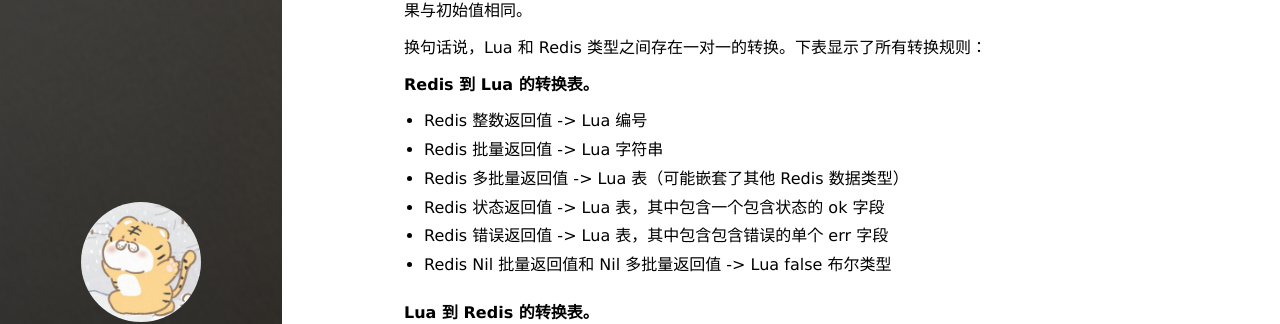
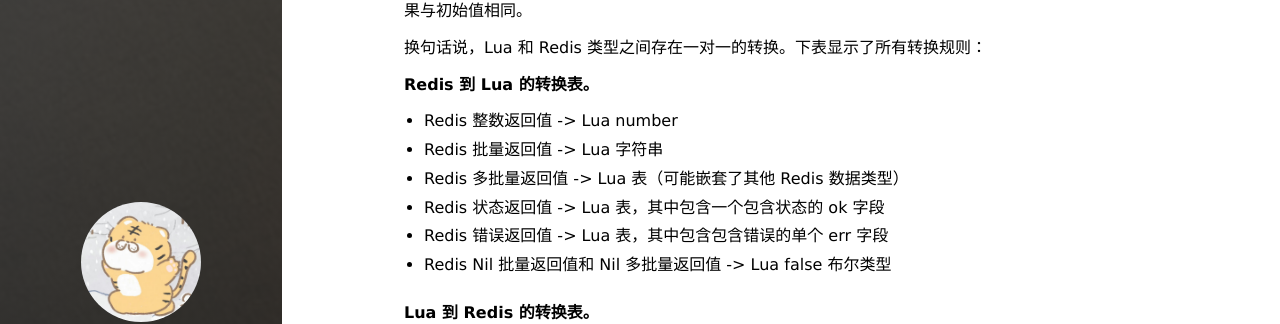
Before and after one commit to cofecatt/cofecatt.github.io, a Jekyll site: the page built from _posts/2022-7-26-Lua与Redis.md, in a window 1280 px wide and 1373 px high. Shown: the part 309-633 px from the top of the window. Built offline with Jekyll 4.4.1, drawn with Linux system fonts in a browser that asks for light colours; nearby versions of some CDN libraries; comment, search, counter and statistics services are not loaded.

Commit message:
Update 2022-7-26-Lua与Redis.md

```diff
--- a/_posts/2022-7-26-Lua与Redis.md
+++ b/_posts/2022-7-26-Lua与Redis.md
@@ -18,7 +18,7 @@ tags: [redis, Lua]
 
 **Redis 到 Lua 的转换表。**
 
-* Redis 整数返回值 -> Lua 编号
+* Redis 整数返回值 -> Lua number
 * Redis 批量返回值 -> Lua 字符串
 * Redis 多批量返回值 -> Lua 表（可能嵌套了其他 Redis 数据类型）
 * Redis 状态返回值 -> Lua 表，其中包含一个包含状态的 ok 字段
```
